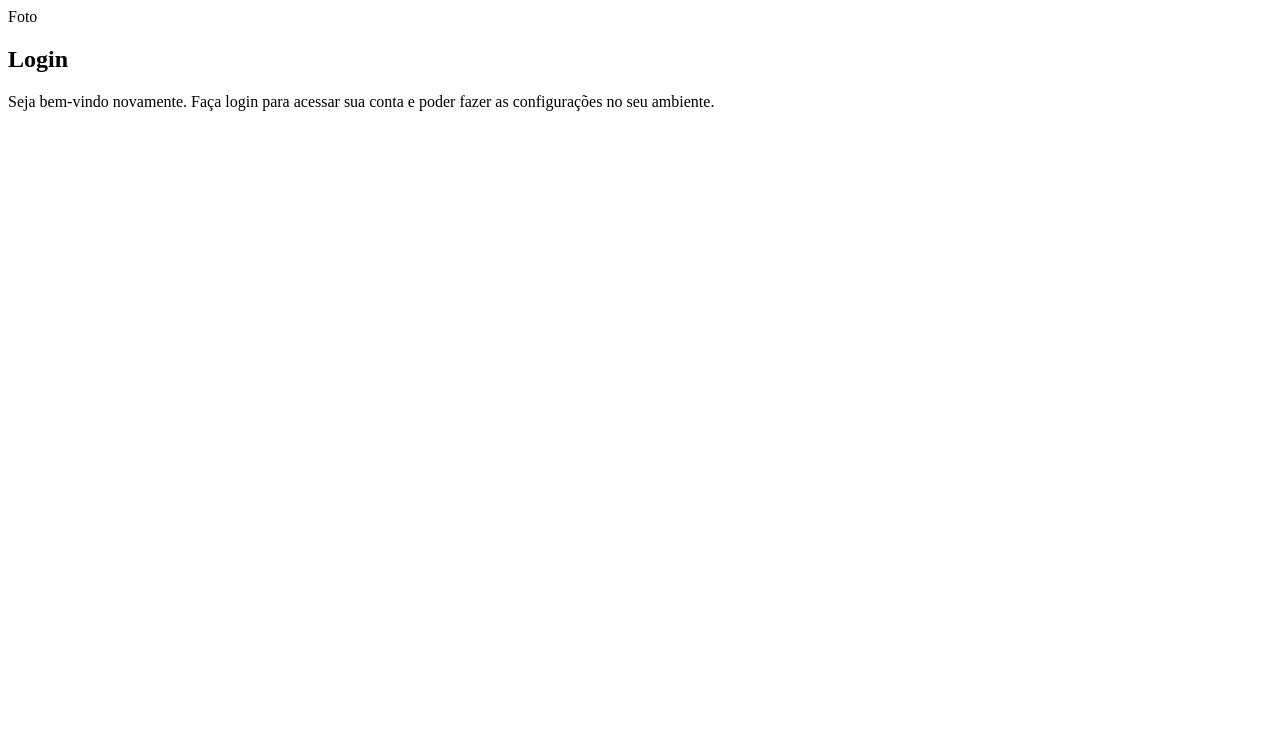
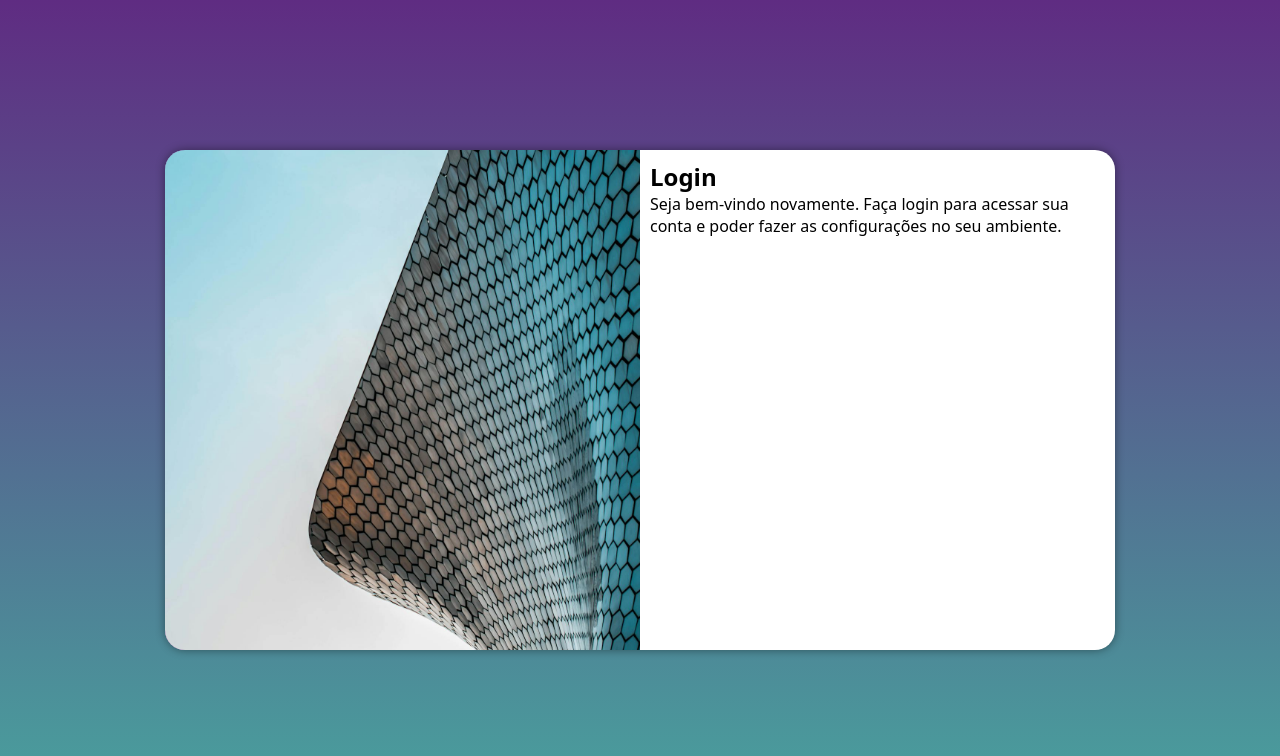
Before and after one commit to Leoziiito/tela_login, a plain HTML site: page index.html in a window 1280 px wide. Drawn offline with Linux system fonts and the light colour scheme.

Commit message:
Adicionando media queries

```diff
--- /dev/null
+++ b/estilos/mediaqueries.css
@@ -0,0 +1,41 @@
+@charset "UTF-8";
+
+@media screen and (min-width: 768px) and (max-width: 992px) {
+    section#login {
+        width: 80vw;
+    }
+
+    section#login > div#imagem {
+        float: left;
+        width: 30%;
+        height: 100%;
+    }
+
+    section#login > div#formulario {
+        float: right;
+        width: 70%;
+    }
+
+    body {
+        background-image: linear-gradient(to top, #49a09d, #5f2c82);
+    }
+}
+
+@media screen and (min-width: 992px) {
+    section#login {
+        width: 950px;
+    }
+    section#login > div#imagem {
+        float: left;
+        width: 50%;
+        height: 100%;
+    }
+    section#login > div#formulario {
+        float: right;
+        width: 50%;
+    }
+
+    body {
+        background-image: linear-gradient(to top, #49a09d, #5f2c82);
+    }
+}
--- a/estilos/style.css
+++ b/estilos/style.css
@@ -4,3 +4,53 @@
     verde: #49a09d
     lilás: #5f2c82
 */
+
+* {
+    font-family: system-ui, -apple-system, BlinkMacSystemFont, 'Segoe UI', Roboto, Oxygen, Ubuntu, Cantarell, 'Open Sans', 'Helvetica Neue', sans-serif;
+    padding: 0px;
+    margin: 0px;
+    box-sizing: border-box;
+}
+
+body, html {
+    background-color: #5f2c82;
+    height: 100vh;
+    width: 100vw;
+}
+
+main {
+    position: relative;
+    height: 100vh;
+    width: 100vw;
+}
+
+section#login {
+    position: absolute;
+    top: 50%;
+    left: 50%;
+    transform: translate(-50%, -50%);
+    overflow: hidden;
+
+    background-color: white;
+    width: 250px;
+    height: 500px;
+    border-radius: 20px;
+    box-shadow: 0px 0px 10px rgba(0, 0, 0, 0.422);
+
+    transition: width 0.2s, height 0.3s;
+    transition-timing-function: ease;
+}
+
+section#login > div#imagem {
+    display: block;
+    background: #5f2c82 url(../imagens/login.jpg);
+    background-size: cover;
+    background-position: center right;
+    height: 200px;
+}
+
+section#login > div#formulario {
+    display: block;
+    padding: 10px;
+
+}
--- a/index.html
+++ b/index.html
@@ -6,12 +6,13 @@
     <meta name="viewport" content="width=device-width, initial-scale=1.0">
     <title>Tela de Login</title>
     <link rel="stylesheet" href="estilos/style.css">
+    <link rel="stylesheet" href="estilos/mediaqueries.css">
 </head>
 <body>
     <main>
         <section id="login">
             <div id="imagem">
-                Foto
+
             </div>
             <div id="formulario">
                 <h1>Login</h1>
```
